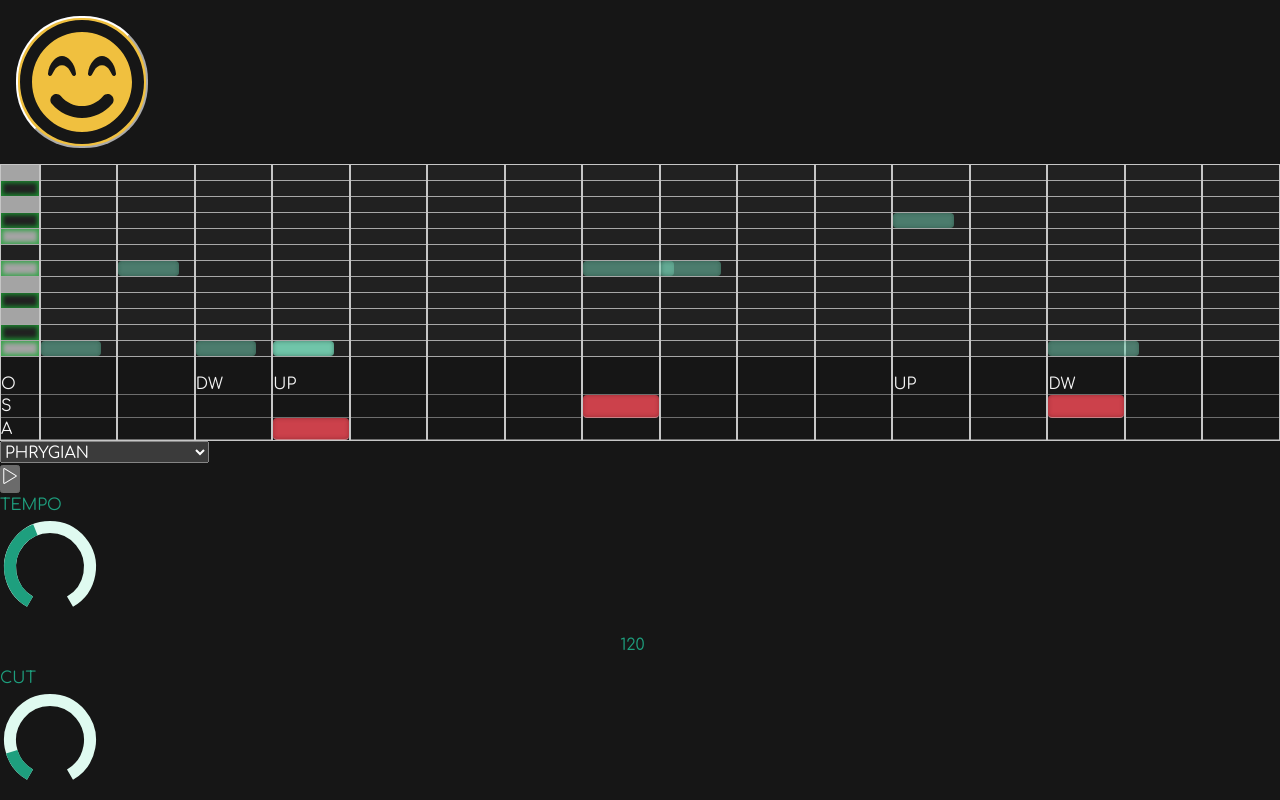
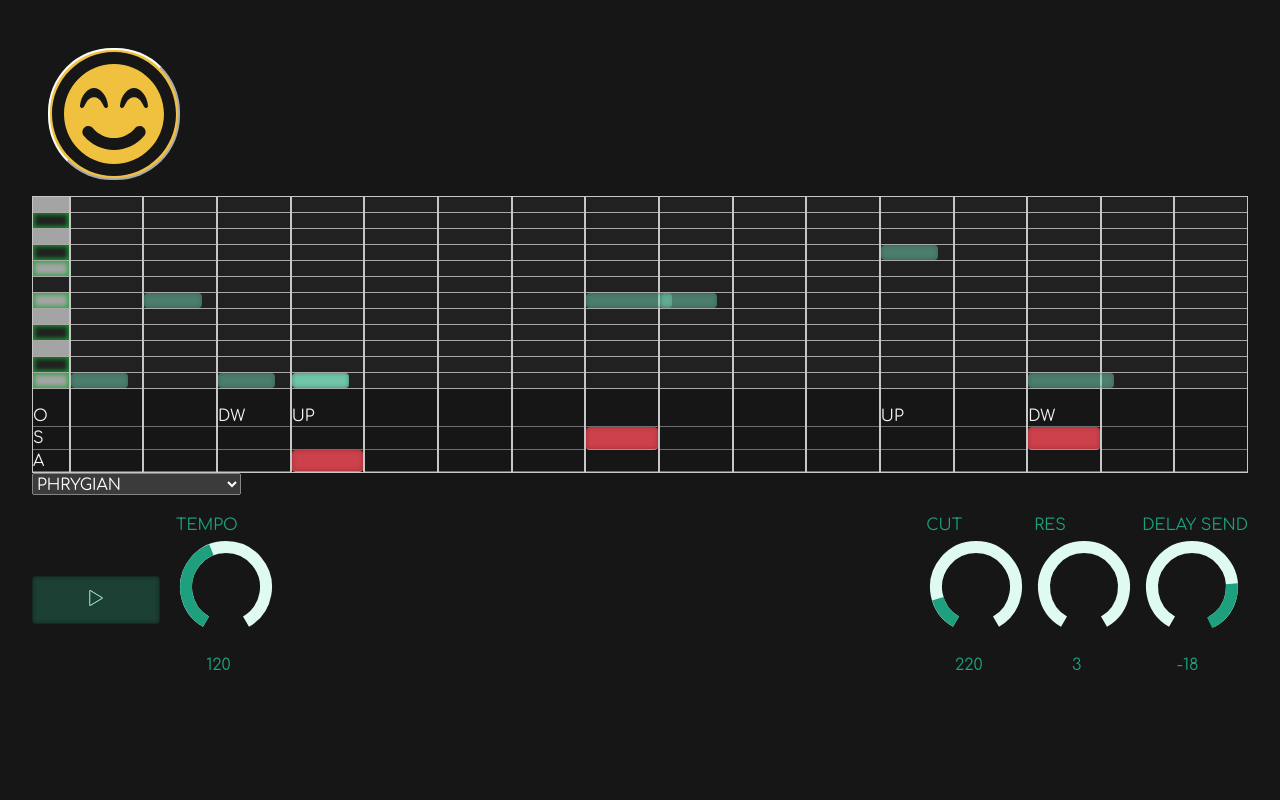
Before and after one commit to drakh/acid-generator, a React (Vite) app: page / in a window 1280 px wide. Shown: the top 800 px of the page. Built offline with nearby package versions, Linux system fonts and the light colour scheme.

Commit message:
keyboard binding some layout tuning

```diff
--- a/index.html
+++ b/index.html
@@ -7,7 +7,7 @@
     <title>Acid generator</title>
     <link rel="preconnect" href="https://fonts.googleapis.com">
     <link rel="preconnect" href="https://fonts.gstatic.com" crossorigin>
-    <link href="https://fonts.googleapis.com/css2?family=Comfortaa:wght@300;400;500;600;700&display=swap" rel="stylesheet">
+    <link href="https://fonts.googleapis.com/css2?family=Comfortaa:wght@200;300;400;500;600;700;800&display=swap" rel="stylesheet">
   </head>
   <body>
     <div id="root"></div>
--- a/src/App.module.less
+++ b/src/App.module.less
@@ -1,5 +1,5 @@
-#root {
-    margin: 0 auto;
-    padding: 2rem;
-    text-align: center;
+.main {
+  display: flex;
+  padding: 2rem;
+  flex-wrap: wrap;
 }
--- a/src/App.tsx
+++ b/src/App.tsx
@@ -16,7 +16,7 @@ import { setGenerate } from './store/generator';
 import { setScale } from './store/sequencer';
 import { type State } from './types';
 
-import './App.module.less';
+import styles from './App.module.less';
 
 const App: FC = () => {
   useEffect(() => {
@@ -70,8 +70,23 @@ const App: FC = () => {
 
   const handleTempoChange = useCallback((bpm: number) => changeTempo(bpm), []);
 
+  useEffect(() => {
+    const bindKey = ({ code }: KeyboardEvent) => {
+      if (code === 'Space') {
+        void toggleTransport();
+      }
+      if (code === 'KeyG') {
+        dispatch(setGenerate(true));
+      }
+    };
+    window.addEventListener('keypress', bindKey);
+    return () => {
+      window.removeEventListener('keypress', bindKey);
+    };
+  }, [dispatch]);
+
   return (
-    <main>
+    <main className={styles.main}>
       <GeneratorControls
         onGenerateClick={handleGenerateClick}
         waiting={dispatchGenerate}
--- a/src/components/Pattern.module.less
+++ b/src/components/Pattern.module.less
@@ -1,4 +1,9 @@
 @import "../colors";
+
+.sequencer {
+  flex: 0 0 100%;
+  margin-bottom: 1rem;
+}
 
 ul {
   padding: 0;
--- a/src/components/Pattern.tsx
+++ b/src/components/Pattern.tsx
@@ -24,7 +24,7 @@ const Pattern: FC<{
   );
 
   return (
-    <section>
+    <section className={styles.sequencer}>
       <ul className={styles.pattern}>
         <li className={styles.step}>
           <ul>
--- /dev/null
+++ b/src/components/PlayControls.module.less
@@ -0,0 +1,20 @@
+@import "../colors";
+
+.playControls {
+  display: flex;
+
+  button {
+    min-width: 8rem;
+    margin-right: 1rem;
+    line-height: 3rem;
+    height: 3rem;
+    margin-top: auto;
+    margin-bottom: auto;
+    background-color: @emerald--80;
+    border: 1px solid @emerald--90;
+    border-radius: 4px;
+    cursor: pointer;
+    color: @emerald--20;
+    box-shadow: inset 0 0 4px 0px rgba(@emerald--90, 0.9);
+  }
+}
--- a/src/components/PlayControls.tsx
+++ b/src/components/PlayControls.tsx
@@ -2,6 +2,8 @@ import { type FC } from 'react';
 import { SlControlPause, SlControlPlay } from 'react-icons/sl';
 import { BPM, DEFAULTS } from '../constants';
 import Knob from './Knob';
+
+import styles from './PlayControls.module.less';
 
 const PlayControls: FC<{
   onPlayClick: () => void;
@@ -10,7 +12,7 @@ const PlayControls: FC<{
   playing: boolean;
 }> = ({ onPlayClick, onTempoChange, tempo, playing }) => {
   return (
-    <nav>
+    <nav className={styles.playControls}>
       <button onClick={onPlayClick}>
         {playing ? <SlControlPause /> : <SlControlPlay />}
       </button>
--- /dev/null
+++ b/src/components/SynthControls.module.less
@@ -0,0 +1,18 @@
+.synthControls {
+  margin-left: auto;
+
+  label {
+    font-weight: bold;
+  }
+
+  menu {
+    display: flex;
+
+    li {
+      padding: 0;
+      margin: 0;
+      list-style: none;
+      margin-left: 0.5rem;
+    }
+  }
+}
--- a/src/components/SynthControls.tsx
+++ b/src/components/SynthControls.tsx
@@ -1,6 +1,8 @@
 import { type FC } from 'react';
 import Knob from './Knob';
 import { CUTOFF, DEFAULTS, DELAY_SEND, RES } from '../constants';
+
+import styles from './SynthControls.module.less';
 
 const SynthControls: FC<{
   resonance: number;
@@ -18,7 +20,9 @@ const SynthControls: FC<{
   onDelaySendChange,
 }) => {
   return (
-    <aside>
+    <aside className={styles.synthControls}>
+      <menu>
+        <li>
           <Knob
             onChange={onCutoffChange}
             min={CUTOFF.MIN}
@@ -29,6 +33,8 @@ const SynthControls: FC<{
             step={1}
             label={'CUT'}
           />
+        </li>
+        <li>
           <Knob
             onChange={onResonanceChange}
             min={RES.MIN}
@@ -39,6 +45,8 @@ const SynthControls: FC<{
             step={0.1}
             label={'RES'}
           />
+        </li>
+        <li>
           <Knob
             onChange={onDelaySendChange}
             min={DELAY_SEND.MIN}
@@ -49,6 +57,8 @@ const SynthControls: FC<{
             step={0.1}
             label={'DELAY SEND'}
           />
+        </li>
+      </menu>
     </aside>
   );
 };
```
Lines whose indentation alone changed are shown as unchanged.
